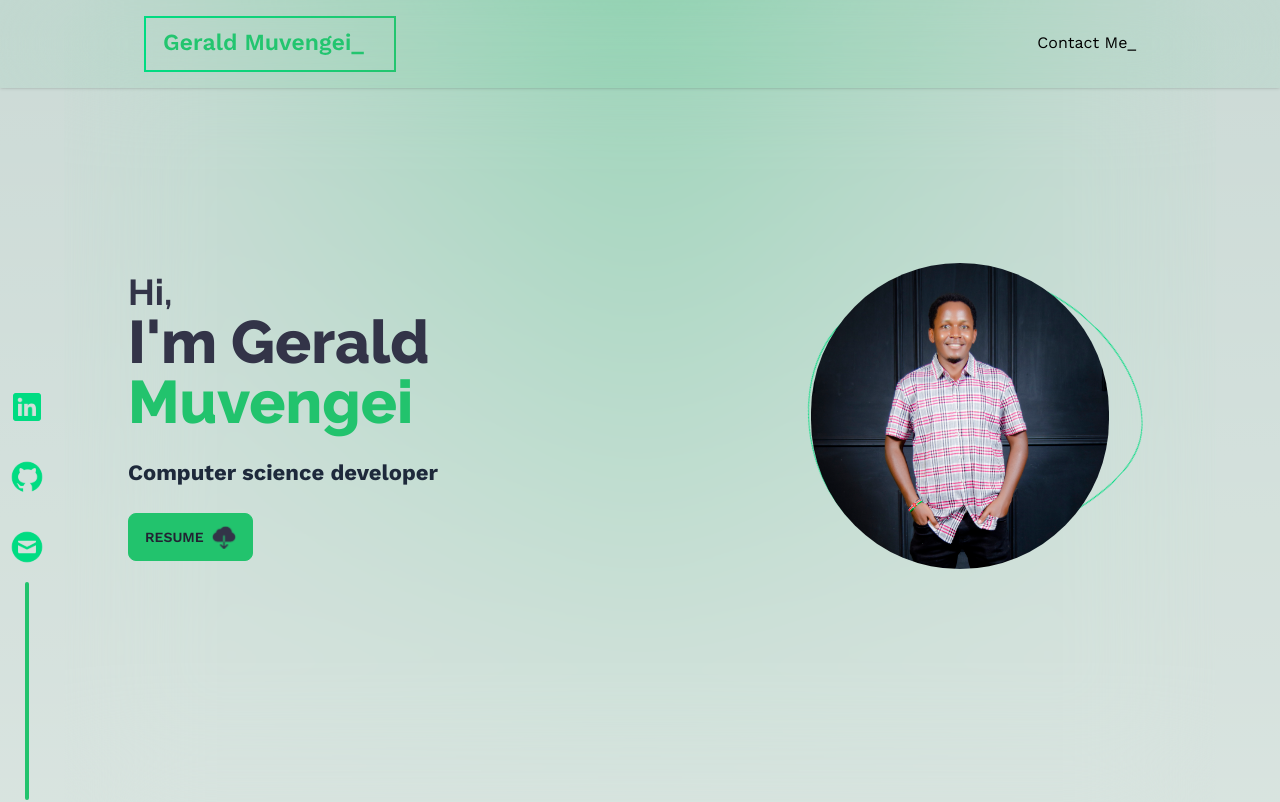
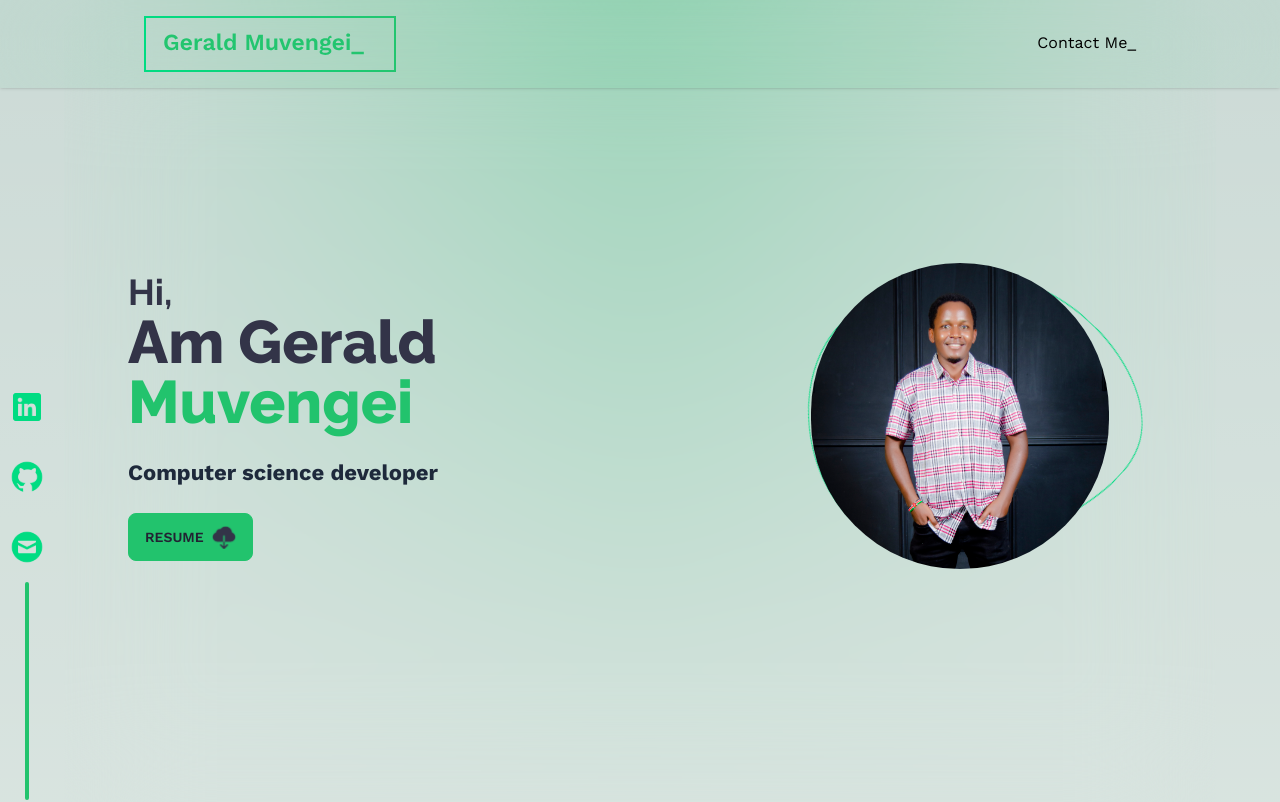
Before and after one commit to geraldmuvengei06/next-portfolio, a Next.js app: page / in a window 1280 px wide. Shown: the top 802 px of the page. Built offline with nearby package versions, Linux system fonts and the light colour scheme.

Commit message:
fix: Bug fixes

```diff
--- a/src/components/hero.tsx
+++ b/src/components/hero.tsx
@@ -14,7 +14,7 @@ export default function Hero() {
                 <div className="text-center md:basis-1/3 xl:basis-2/3 flex flex-col gap-2 items-center lg:text-left lg:items-start">
                     <h1 className={raleway.className}>
                         <span className="text-4xl font-bold dark:text-white text-dark-light">Hi,</span> <br />
-                        <span className="text-5xl sm:text-6xl font-extrabold dark:text-white text-dark-light">I'm Gerald</span> <br />
+                        <span className="text-5xl sm:text-6xl font-extrabold dark:text-white text-dark-light">Am Gerald</span> <br />
                         <span className="text-5xl sm:text-6xl font-extrabold text-primary">Muvengei</span>
                     </h1>
 
```
